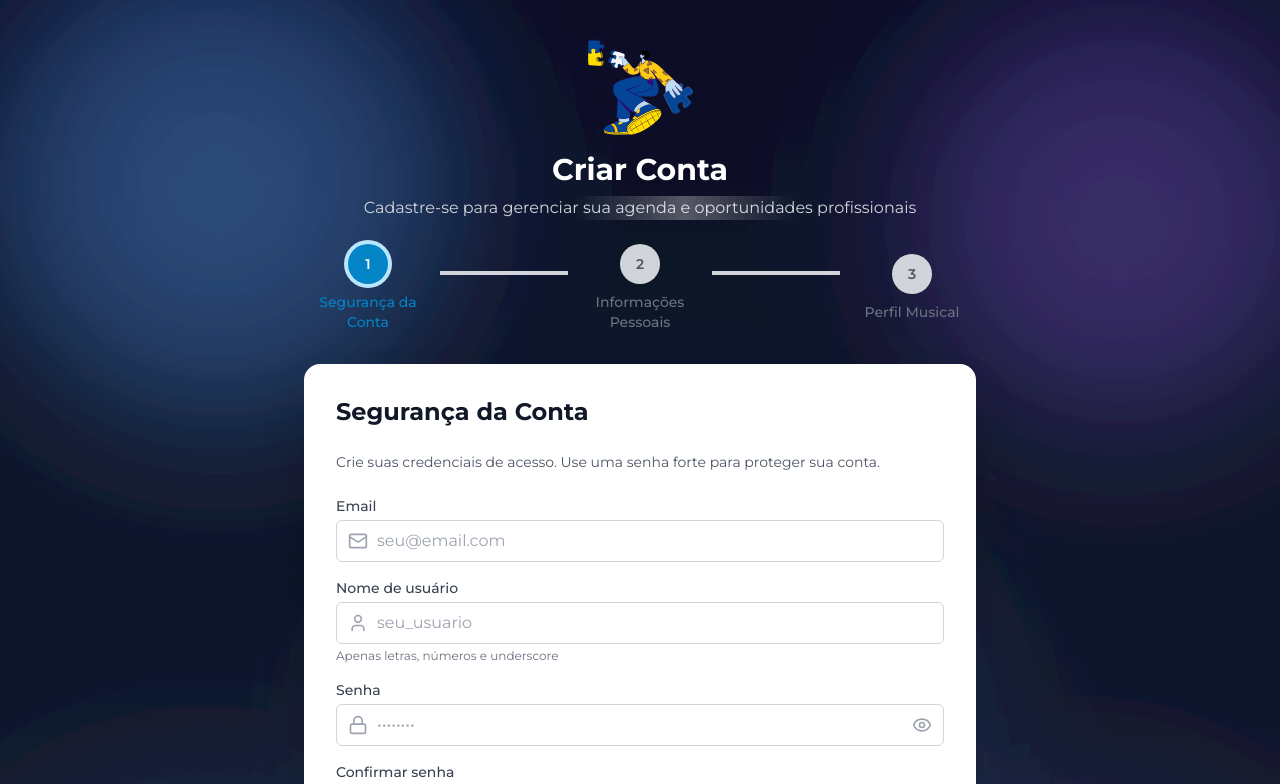
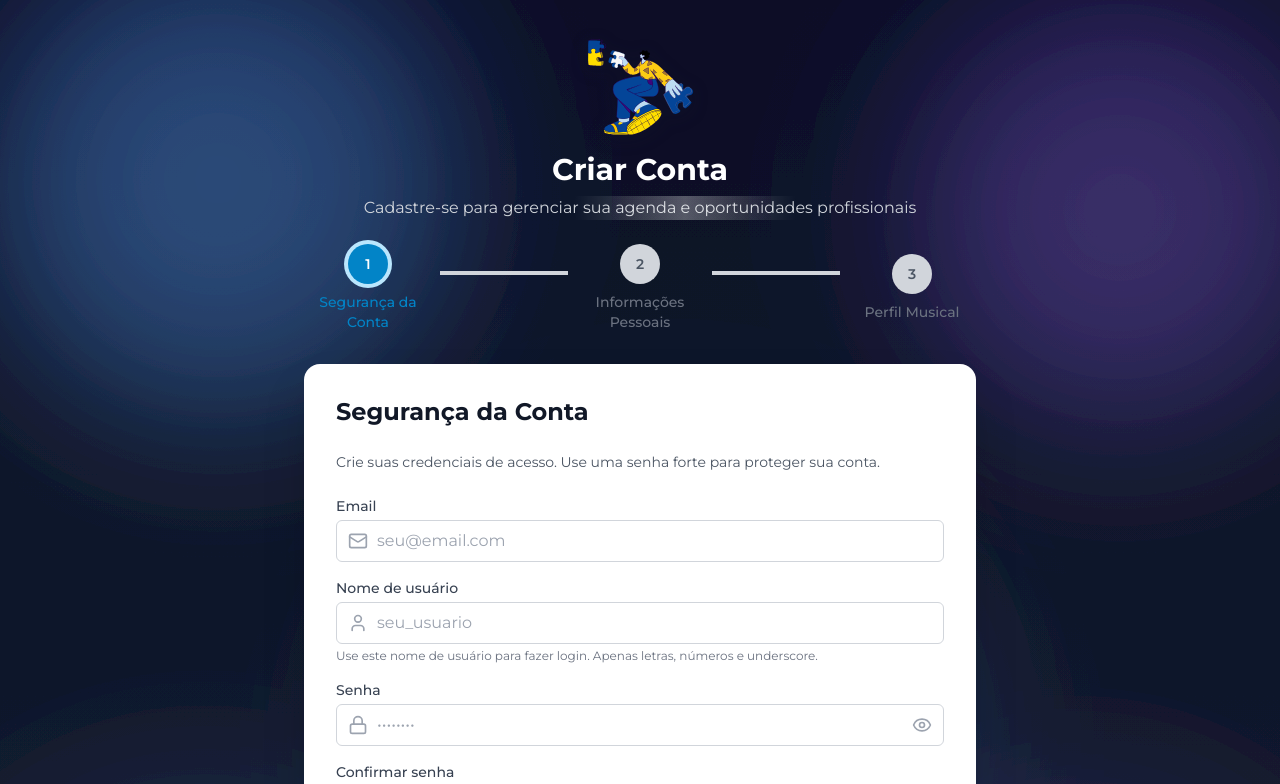
Before and after one commit to ragnarthur/agenda_musicos, a React (Vite) app in the folder frontend/: page /cadastro in a window 1280 px wide. Shown: the top 784 px of the page. Built offline with nearby package versions, Linux system fonts and the light colour scheme; no server answers.

Commit message:
melhorando mensagem de usuario no cadastro para login

```diff
--- a/frontend/src/components/Registration/AccountStep.tsx
+++ b/frontend/src/components/Registration/AccountStep.tsx
@@ -129,13 +129,13 @@ const AccountStep: React.FC<AccountStepProps> = ({ formData, onChange, errors })
               <p className="mt-1 text-xs text-amber-600">
                 {formData.username.length < 3
                   ? 'Mínimo 3 caracteres'
-                  : 'Apenas letras, números e underscore (_)'}
+                  : 'Use este nome de usuário para login. Apenas letras, números e underscore (_)'}
               </p>
             )
           )}
           {!formData.username && (
             <p className="mt-1 text-xs text-gray-500">
-              Apenas letras, números e underscore
+              Use este nome de usuário para fazer login. Apenas letras, números e underscore.
             </p>
           )}
         </div>
```
